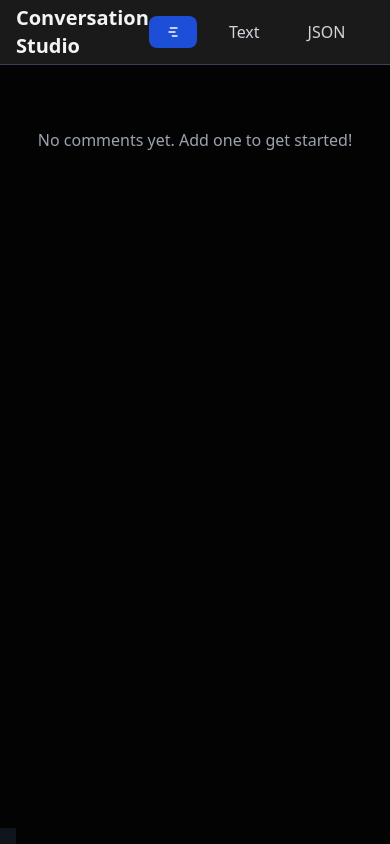
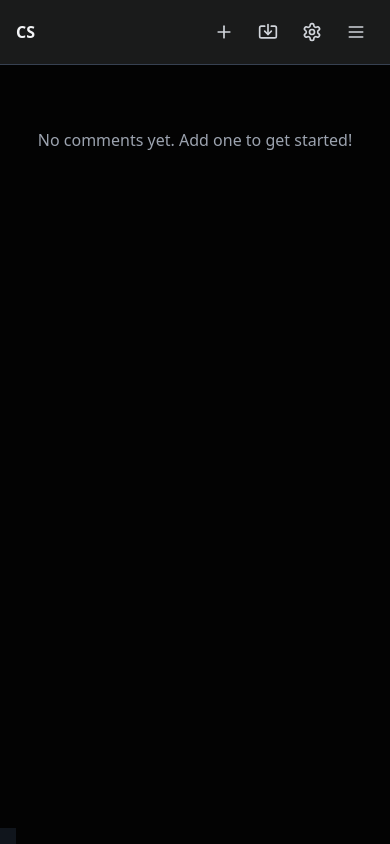
Before and after one commit to johnhenry/conversation-studio, a React (Vite) app: page / in a window 390 px wide. Built offline with nearby package versions, Linux system fonts and the light colour scheme.

Commit message:
adjust header for mobile

```diff
--- a/package.json
+++ b/package.json
@@ -4,7 +4,7 @@
   "version": "0.0.0",
   "type": "module",
   "scripts": {
-    "dev": "vite",
+    "dev": "vite --host",
     "build": "vite build",
     "lint": "eslint .",
     "preview": "vite preview"
--- a/src/components/Header.tsx
+++ b/src/components/Header.tsx
@@ -1,4 +1,4 @@
-import React from "react";
+import React, { useState } from "react";
 import { ExportFormat } from "../types";
 import { Plus, Settings, Import, Menu, ChartNoAxesGantt } from "lucide-react";
 import { AppConfig } from "../config";
@@ -24,6 +24,7 @@ const Header: React.FC<HeaderProps> = ({
   chatFocustId,
   setChatFocustId,
 }) => {
+  const [isMobileMenuOpen, setIsMobileMenuOpen] = useState(false);
   const chatFocustIdColor = chatFocustId ? "gray" : "blue";
   const KEY_NAVIGATION_STRING = `
 ---
@@ -36,17 +37,55 @@ Previous: ←`
       : ""
   }`;
   return (
-    <header className="fixed top-0 left-0 right-0 bg-[#1A1A1B] border-b border-gray-700 z-50">
+    <header className="fixed top-0 left-0 right-0 bg-[#1A1B1B] border-b border-gray-700 z-50">
       <div className="container mx-auto px-4">
         <div className="flex items-center justify-between h-16">
           {/* Logo/Title */}
           <div className="flex items-center">
-            <h1 className="text-xl font-semibold text-gray-100">
-              Conversation Studio
+            <h1 className="font-semibold text-gray-100">
+              <span className="md:hidden">CS</span>
+              <span className="hidden md:inline">Conversation Studio</span>
             </h1>
           </div>
-          {/* Navigation */}
-          <nav className="flex items-center space-x-4">
+
+          {/* Mobile Action Buttons */}
+          <div className="flex items-center space-x-2 md:hidden">
+            <button
+              onClick={onNewComment}
+              className="p-2 rounded-lg text-gray-300 hover:bg-gray-700"
+              aria-label="New Post"
+              title="New Post"
+            >
+              <Plus size={20} />
+            </button>
+            <label className="p-2 rounded-lg text-gray-300 hover:bg-gray-700 cursor-pointer">
+              <input
+                type="file"
+                onChange={onImport}
+                className="hidden"
+                accept=".json"
+              />
+              <Import size={20} />
+            </label>
+            <button
+              onClick={onOpenSettings}
+              className="p-2 rounded-lg text-gray-300 hover:bg-gray-700"
+              aria-label="Settings"
+              title="Settings"
+            >
+              <Settings size={20} />
+            </button>
+            <button
+              onClick={() => setIsMobileMenuOpen(!isMobileMenuOpen)}
+              className="p-2 rounded-lg text-gray-300 hover:bg-gray-700"
+              aria-label="Toggle menu"
+            >
+              <Menu size={20} />
+            </button>
+          </div>
+
+          {/* Desktop Navigation */}
+          <nav className="hidden md:flex items-center space-x-4">
             <button
               title={`${
                 chatFocustId === "" ? "Forum Mode" : "Chat Mode"
@@ -137,6 +176,83 @@ Previous: ←`
             </div>
           </nav>
         </div>
+
+        {/* Mobile Navigation Menu */}
+        <div
+          className={`${
+            isMobileMenuOpen ? "block" : "hidden"
+          } md:hidden py-2 space-y-2`}
+        >
+          <button
+            title={`${
+              chatFocustId === "" ? "Forum Mode" : "Chat Mode"
+            }${KEY_NAVIGATION_STRING}`}
+            onClick={() => {
+              setActiveTab("forum");
+              if (!["text", "xml", "json"].includes(activeTab)) {
+                setChatFocustId(chatFocustId === "" ? null : "");
+              }
+              setIsMobileMenuOpen(false);
+            }}
+            className={`w-full text-left px-4 py-2 rounded-lg transition-colors ${
+              activeTab === "forum"
+                ? `bg-${chatFocustIdColor}-700 text-white`
+                : `text-${chatFocustIdColor}-300 hover:bg-${chatFocustIdColor}-700`
+            }`}
+            aria-label={chatFocustId === "" ? "Forum Mode" : "Chat Mode"}
+          >
+            <div className="flex items-center">
+              {chatFocustId === "" ? (
+                <ChartNoAxesGantt size={16} className="mr-2" />
+              ) : (
+                <Menu size={16} className="mr-2" />
+              )}
+              {chatFocustId === "" ? "Forum Mode" : "Chat Mode"}
+            </div>
+          </button>
+          <button
+            title={`View Text`}
+            onClick={() => {
+              setActiveTab("text");
+              setIsMobileMenuOpen(false);
+            }}
+            className={`w-full text-left px-4 py-2 rounded-lg transition-colors ${
+              activeTab === "text"
+                ? "bg-gray-700 text-white"
+                : "text-gray-300 hover:bg-gray-700"
+            }`}
+          >
+            Text
+          </button>
+          <button
+            title={`View JSON`}
+            onClick={() => {
+              setActiveTab("json");
+              setIsMobileMenuOpen(false);
+            }}
+            className={`w-full text-left px-4 py-2 rounded-lg transition-colors ${
+              activeTab === "json"
+                ? "bg-gray-700 text-white"
+                : "text-gray-300 hover:bg-gray-700"
+            }`}
+          >
+            JSON
+          </button>
+          <button
+            title={`View XML`}
+            onClick={() => {
+              setActiveTab("xml");
+              setIsMobileMenuOpen(false);
+            }}
+            className={`w-full text-left px-4 py-2 rounded-lg transition-colors ${
+              activeTab === "xml"
+                ? "bg-gray-700 text-white"
+                : "text-gray-300 hover:bg-gray-700"
+            }`}
+          >
+            XML
+          </button>
+        </div>
       </div>
     </header>
   );
```
